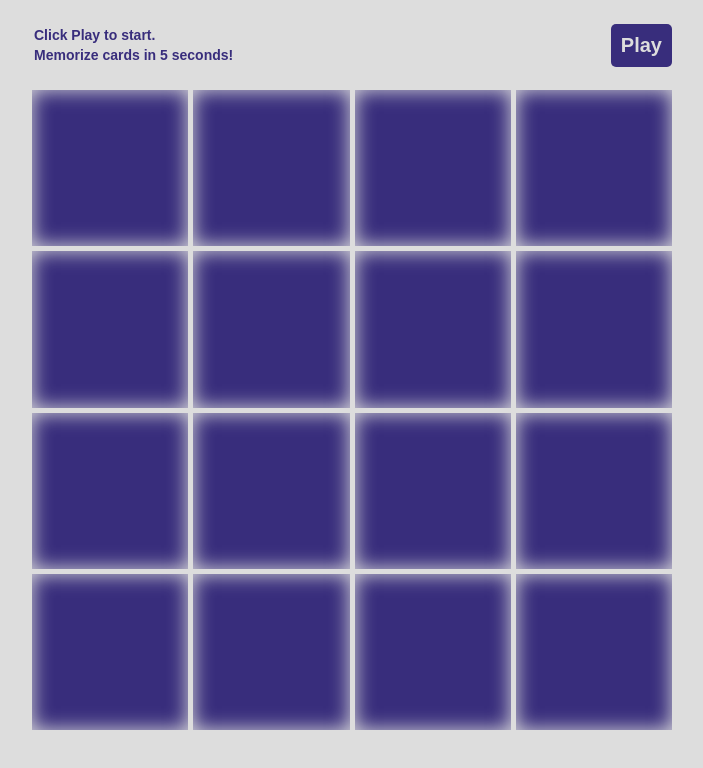
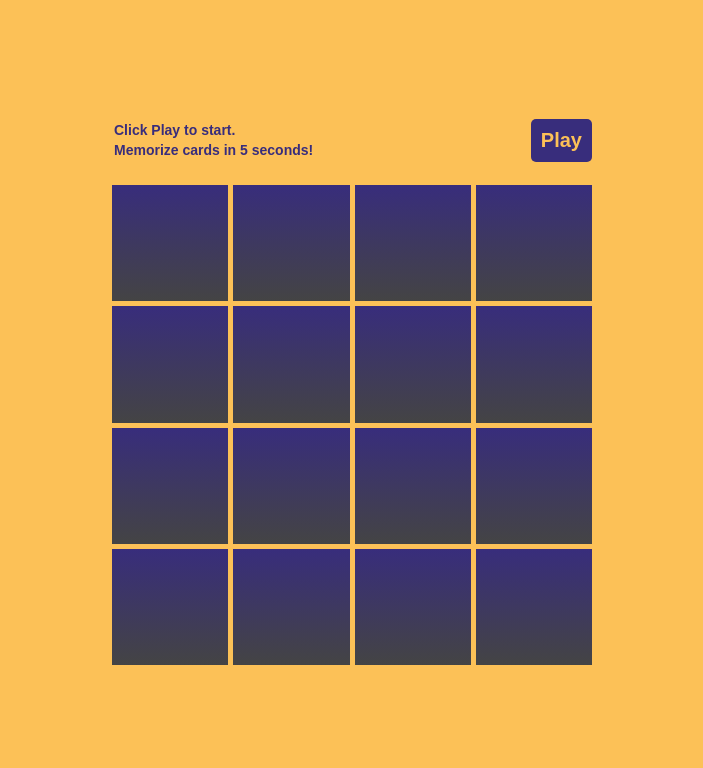
Before and after one commit to innaaznauryan/memory-vue, a Vue app: page / in a window 1280 px wide. Shown: the top 768 px of the page, without its empty margins (288-991 px from the left). Built offline with nearby package versions, Linux system fonts and the light colour scheme.

Commit message:
colors and layout

```diff
--- a/src/App.vue
+++ b/src/App.vue
@@ -1,7 +1,9 @@
 <template>
-  <Board/>
+<!--    <main>-->
+        <Board/>
+<!--    </main>-->
 </template>
 
 <script setup>
-import Board from './components/Board.vue'
+    import Board from './components/Board.vue'
 </script>
--- a/src/components/Board.vue
+++ b/src/components/Board.vue
@@ -165,7 +165,7 @@ onMounted(() => {
 
 <style scoped>
     .header {
-  max-width: 80vmin;
+        max-width: 60vmin;
         height: 50px;
         display: flex;
         justify-content: space-between;
@@ -178,6 +178,7 @@ onMounted(() => {
             font-weight: 600;
             padding: 2px;
             font-size: 14px;
+
             @media (max-width: 768px) {
                 font-size: 12px;
             }
@@ -187,19 +188,20 @@ onMounted(() => {
     .board {
         display: grid;
         gap: 5px;
-  max-width: 80vmin;
         margin: 0 auto;
+        max-width: 60vmin;
     }
 
     button {
         padding: 10px;
         background-color: #382d7c;
-  color: #ddd;
+        color: #fcc157;
         border: 0;
         border-radius: 5px;
         cursor: pointer;
         font-weight: 600;
         font-size: 20px;
+
         @media (max-width: 768px) {
             font-size: 14px;
         }
@@ -210,6 +212,7 @@ button {
         font-weight: 600;
         font-size: 20px;
         white-space: nowrap;
+
         @media (max-width: 768px) {
             font-size: 14px;
         }
@@ -220,8 +223,9 @@ button {
         height: 30px;
         color: #382d7c;
         font-weight: 600;
-  font-size: 28px;
+        font-size: 24px;
         padding: 20px;
+
         @media (max-width: 768px) {
             font-size: 20px;
         }
--- a/src/components/Card.vue
+++ b/src/components/Card.vue
@@ -15,6 +15,7 @@
 
 <script setup>
     import {computed} from "vue"
+
     const props = defineProps(["index", "image", "shuffled", "gameRun", "isShown"])
     const isVisible = computed(() => {
         return props.isShown || props.shuffled[props.index].flipped
@@ -37,8 +38,7 @@ const isVisible = computed(() => {
     }
 
     .front-card {
-  background-color: #382d7c;
-  box-shadow: inset 0 0 20px #ddd;
+        background: linear-gradient(#382d7c, #444444);
     }
 
     .back-card {
--- a/src/main.js
+++ b/src/main.js
@@ -1,4 +1,4 @@
-import { createApp } from 'vue'
+import {createApp} from 'vue'
 import './style.css'
 import App from './App.vue'
 
--- a/src/style.css
+++ b/src/style.css
@@ -5,6 +5,10 @@
 }
 
 body {
-    background-color: #ddd;
+    background-color: #fcc157;
     font-family: sans-serif;
+    display: flex;
+    flex-direction: column;
+    justify-content: center;
+    min-height: 100vh;
 }
```
Lines whose indentation alone changed are shown as unchanged.
